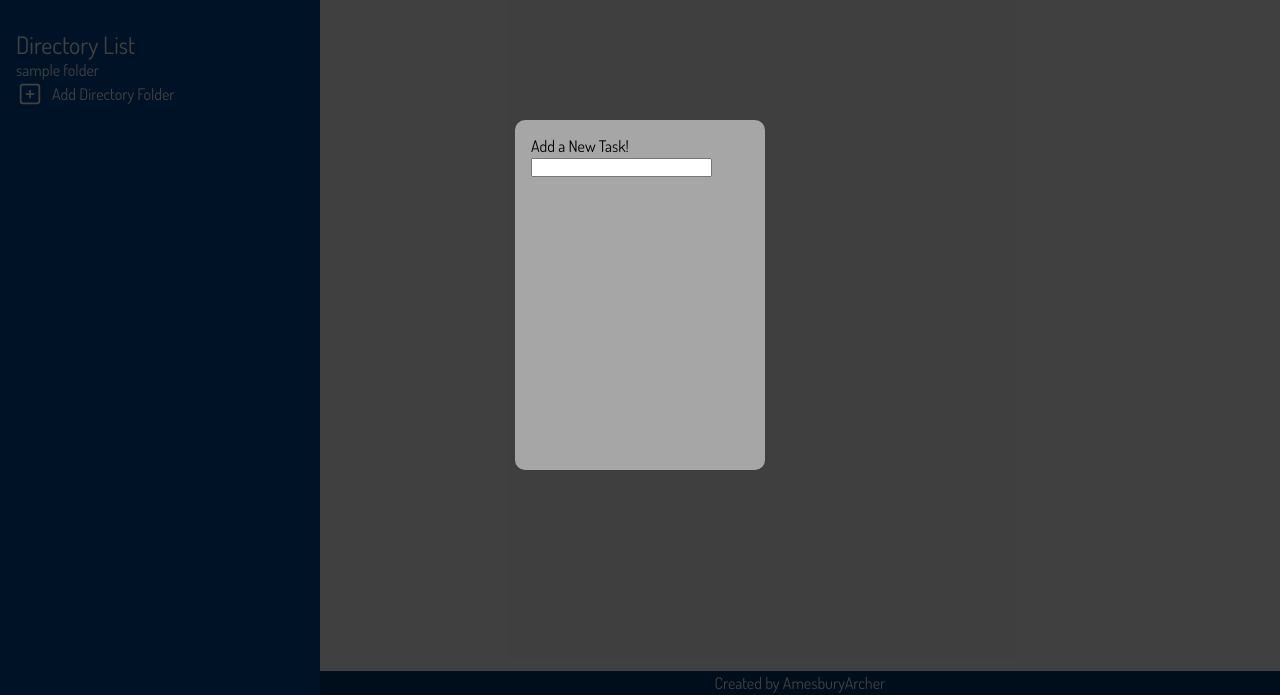
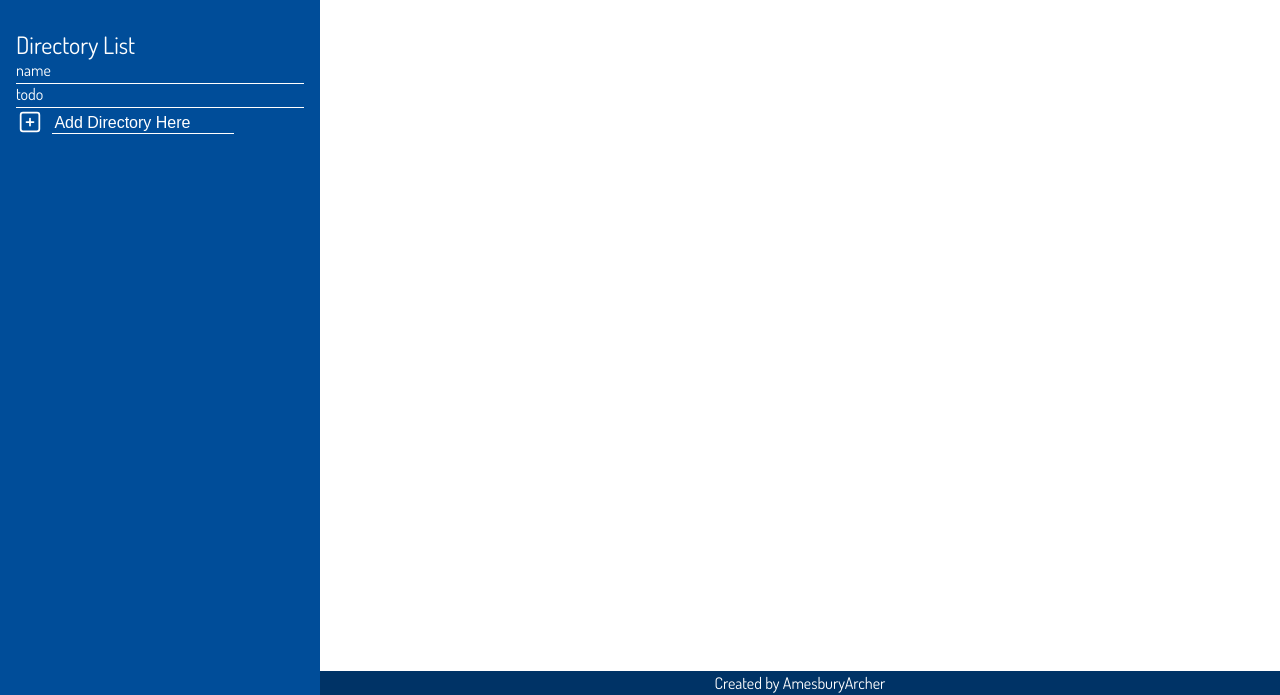
Before and after one commit to AmesburyArcher/to-do-app, a website built with webpack: page dist/index.html in a window 1280 px wide. Shown: the part 105-800 px from the top of the page. Built offline with nearby package versions, Linux system fonts and the light colour scheme.

Commit message:
added some script to dir-creator

```diff
--- a/src/directory-creator.js
+++ b/src/directory-creator.js
@@ -0,0 +1,52 @@
+import { createHTMLElement } from "./index";
+
+let directoryArr = [
+    {
+        id: 1,
+        name: 'name'
+    }, {
+        id: 2,
+        name: 'todo'
+    }
+]
+
+const renderLists = () => {
+    const directoryContainer = document.querySelector('.directory');
+
+    clearList(directoryContainer);
+    directoryArr.forEach(directory => {
+       const directoryFolder = createHTMLElement('li', null, ['directory-folder', 'directory-active'], directory.name)
+       directoryFolder.dataset.listId = directoryArr.id;
+       directoryContainer.appendChild(directoryFolder);
+    })
+};
+
+const clearList = (list) => {
+    while(list.firstChild) {
+        list.removeChild(list.firstChild)
+    }
+};
+
+const createDirListener = () => {
+    const dirForm = document.querySelector('#add-dir-form');
+
+    dirForm.addEventListener('submit', createDirectory)
+}
+
+const createDirectory = (e) => {
+    const dirText = document.querySelector('.add-dir-btn-text');
+
+    e.preventDefault();
+    const dirName = dirText.value;
+    if(dirName == null || dirName === '') return;
+    const directory = createNewDir(dirName);
+    dirText.value = null;
+    directoryArr.push(directory);
+    renderLists();
+}
+
+const createNewDir = (dir) => {
+   return { id: Date.now().toString(), name: dir, tasks: [] }
+}
+
+export { renderLists, createDirListener }
--- a/src/index.js
+++ b/src/index.js
@@ -1,4 +1,10 @@
+import { renderLists, createDirListener } from "./directory-creator";
 
+
+const header = document.querySelector('#header');
+const sidebar = document.querySelector('#sidebar');
+const main = document.querySelector('#main');
+const footer = document.querySelector('#footer');
 
 function createHTMLElement(type, id, classes, content) {
     const element = document.createElement(type);
@@ -12,6 +18,10 @@ function createHTMLElement(type, id, classes, content) {
     return element;
 };
 
+
+renderLists();
+createDirListener();
+
 export {
     createHTMLElement
 }
```
Also changed, not shown: dist/index.html, dist/main.js, dist/styles.css.
